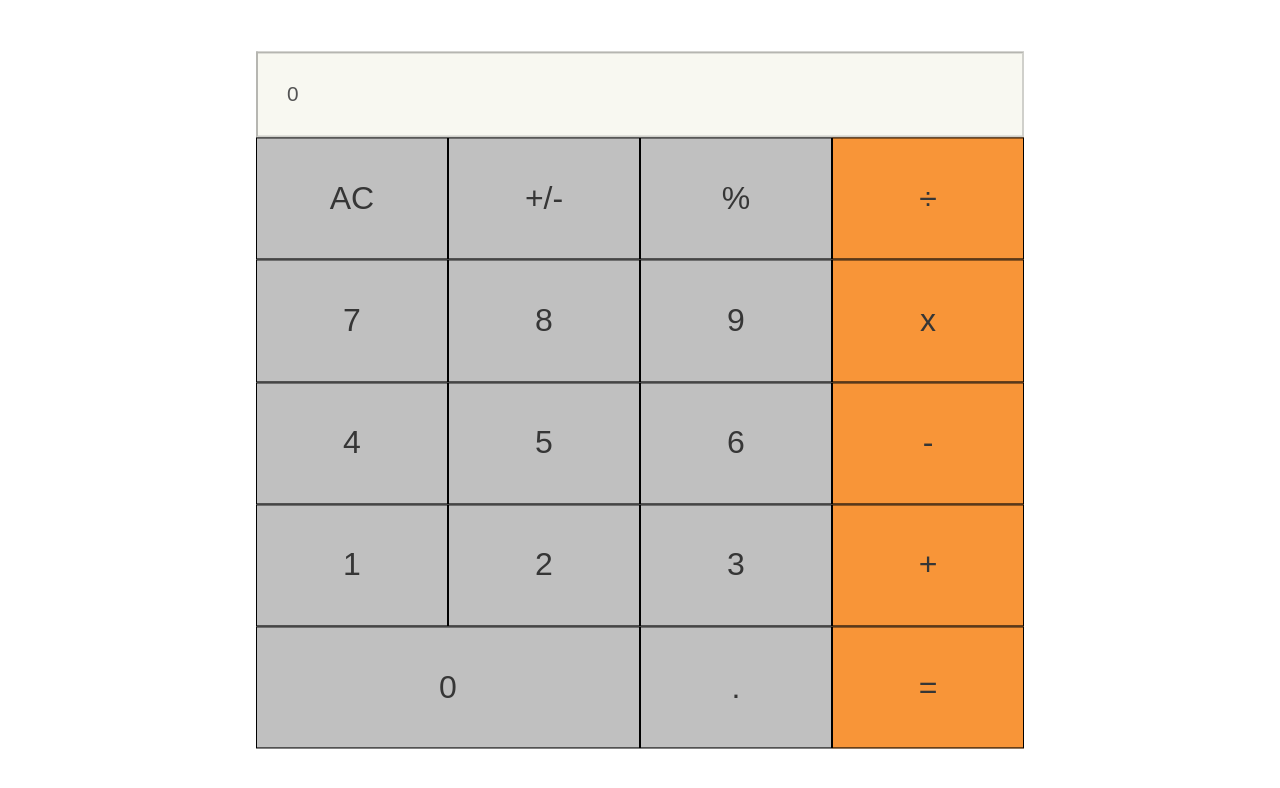
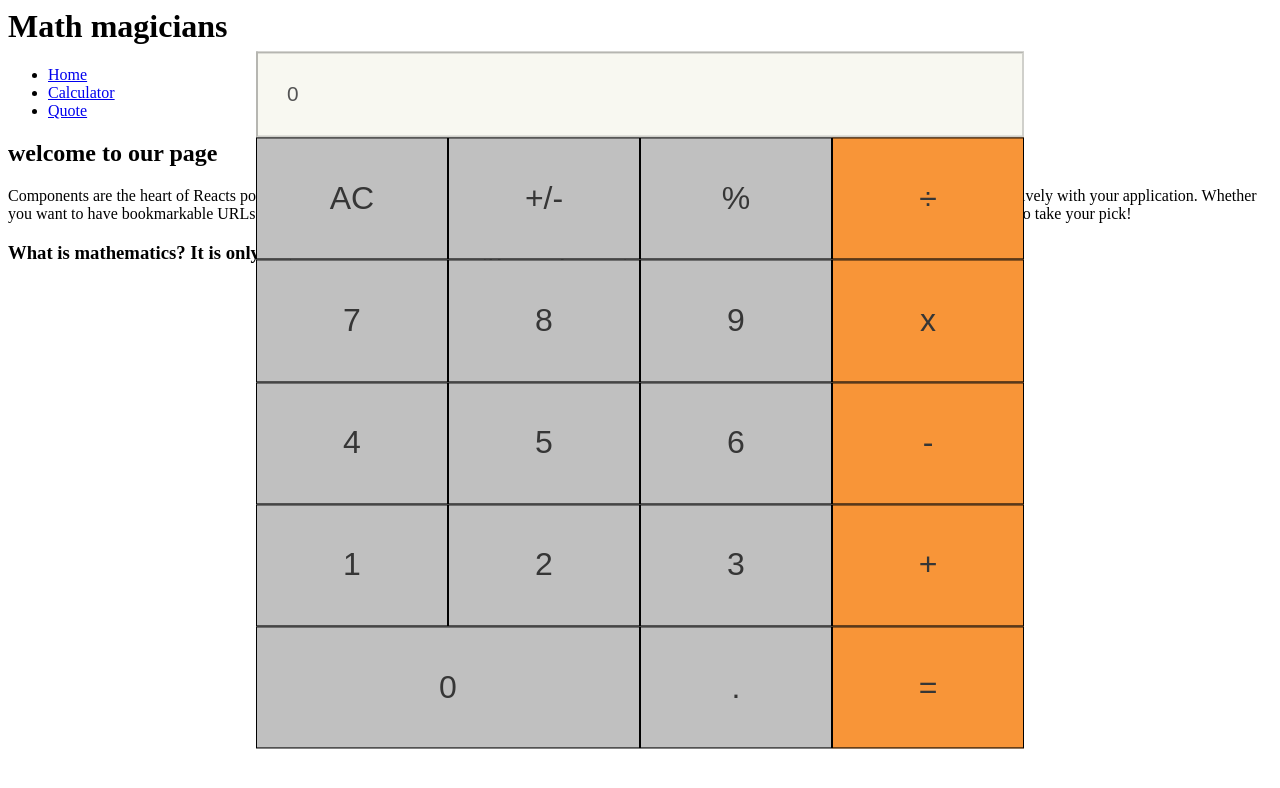
Before and after one commit to yahyaelganyni1/math-magicians, a React (Create React App) app: page / in a window 1280 px wide. Shown: the top 788 px of the page. Built offline with nearby package versions, Linux system fonts and the light colour scheme.

Commit message:
Add components

```diff
--- a/src/App.js
+++ b/src/App.js
@@ -1,10 +1,16 @@
 import React from 'react';
 import Calculator from './components/Calculator';
+import Navbar from './components/Navbar';
+import Home from './components/Home';
+import Quote from './components/Quote';
 import './index.css';
 
 export default function App() {
   return (
     <div>
+      <Navbar />
+      <Home />
+      <Quote />
       <Calculator />
     </div>
   );
--- /dev/null
+++ b/src/components/Home.js
@@ -0,0 +1,21 @@
+/* eslint linebreak-style: ["error", "windows"] */
+
+import React from 'react';
+
+function Home() {
+  return (
+    <div>
+      <h2>welcome to our page</h2>
+      <p>
+        Components are the heart of Reacts powerful, declarative programming
+        model. React Router is a collection of navigational components that
+        compose declaratively with your application. Whether you want to have
+        bookmarkable URLs for your web app or a composable way to navigate in
+        React Native, React Router works wherever React is rendering--so take
+        your pick!
+      </p>
+    </div>
+  );
+}
+
+export default Home;
--- /dev/null
+++ b/src/components/Navbar.js
@@ -0,0 +1,22 @@
+/* eslint linebreak-style: ["error", "windows"] */
+
+import React from 'react';
+
+export default function Navbar() {
+  return (
+    <nab>
+      <h1>Math magicians</h1>
+      <ul>
+        <li>
+          <a href="/#">Home</a>
+        </li>
+        <li>
+          <a href="/#">Calculator</a>
+        </li>
+        <li>
+          <a href="/#">Quote</a>
+        </li>
+      </ul>
+    </nab>
+  );
+}
--- /dev/null
+++ b/src/components/Quote.js
@@ -0,0 +1,12 @@
+/* eslint linebreak-style: ["error", "windows"] */
+
+import React from 'react';
+
+export default function Quote() {
+  return (
+    <h3>
+      What is mathematics? It is only a systematic effort of solving puzzles
+      posed by nature.
+    </h3>
+  );
+}
```
